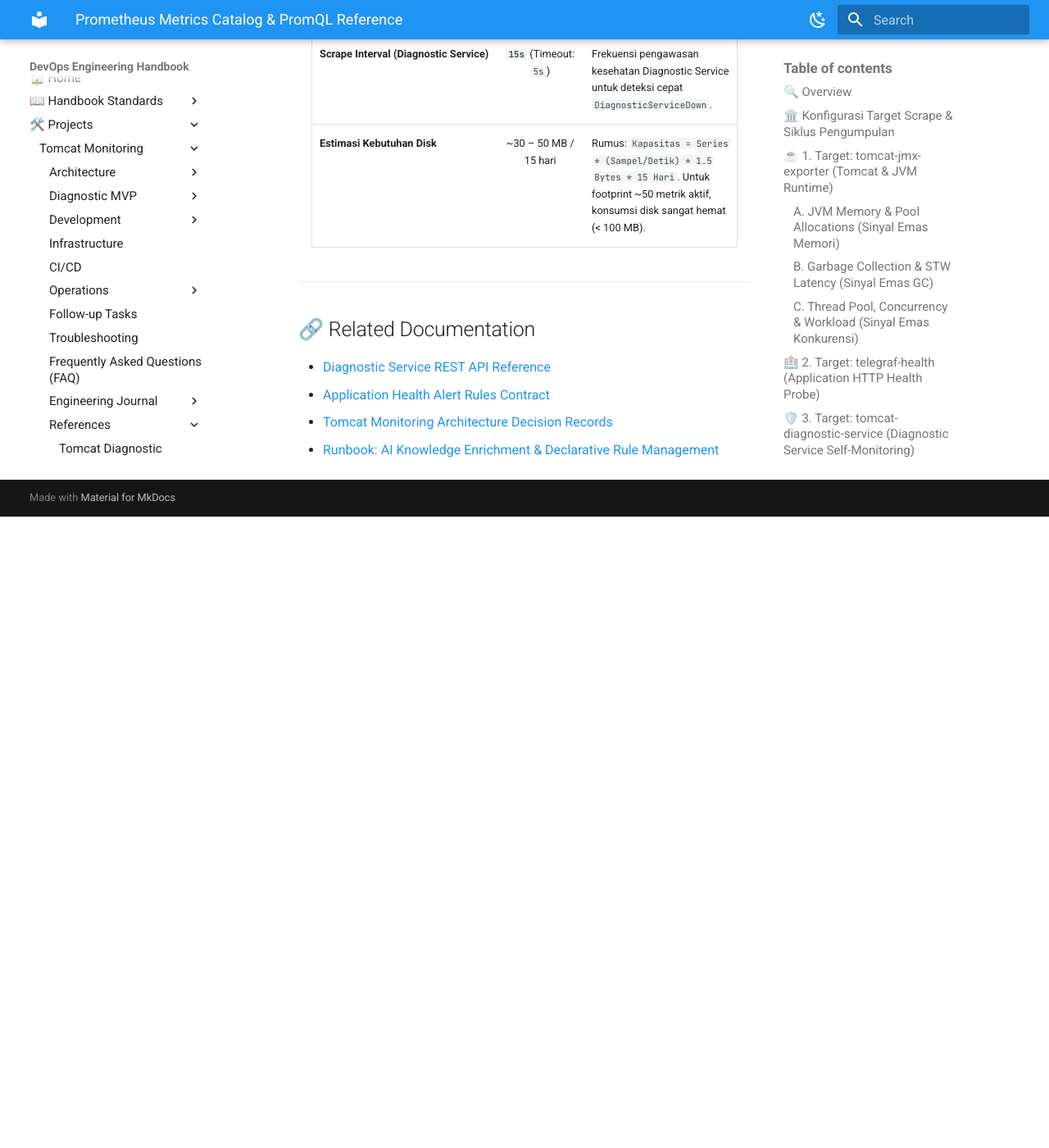
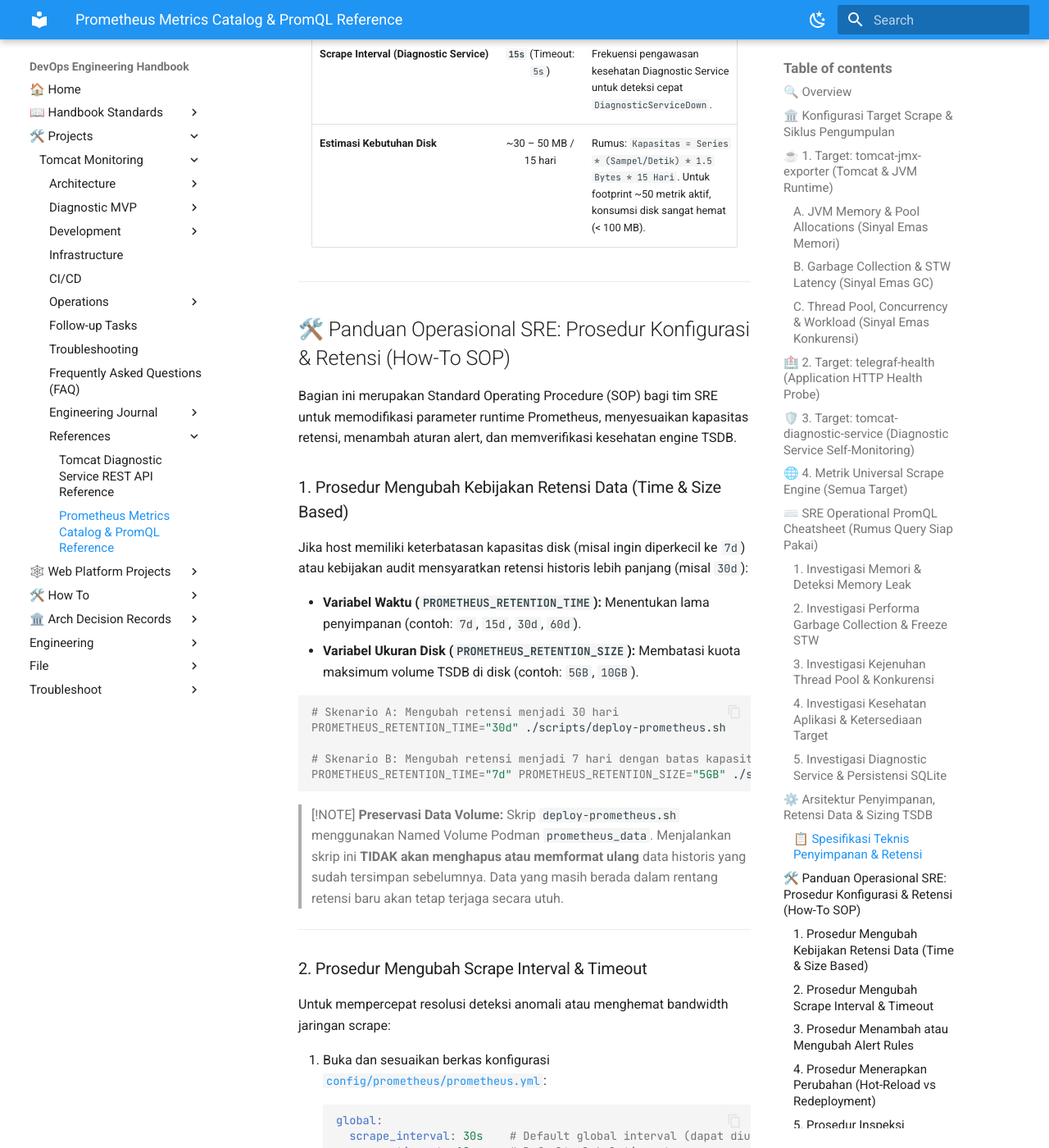
Before and after one commit to edkas07-oss/devops-handbook, an MkDocs documentation site: the page built from docs/projects/tomcat-monitoring/references/prometheus-metrics-catalog.md, in a window 1280 px wide and 1400 px high, scrolled down 10866 px. Shown: the whole window at 82% size. Built offline with MkDocs 1.6.1 and Material for MkDocs 9.7.7, drawn with Linux system fonts in a browser that asks for light colours; before the commit the page ends 11496 px from its top, so only the background shows below that; some of the changed text lies outside the part shown.

Commit message:
docs: add SRE operations and configuration SOP to prometheus-metrics-catalog

````diff
--- a/docs/projects/tomcat-monitoring/references/prometheus-metrics-catalog.md
+++ b/docs/projects/tomcat-monitoring/references/prometheus-metrics-catalog.md
@@ -227,9 +227,125 @@ Prometheus menggunakan engine penyimpanan **Time Series Database (TSDB)** yang d
 
 ---
 
+## 🛠️ Panduan Operasional SRE: Prosedur Konfigurasi & Retensi (How-To SOP)
+
+Bagian ini merupakan Standard Operating Procedure (SOP) bagi tim SRE untuk memodifikasi parameter runtime Prometheus, menyesuaikan kapasitas retensi, menambah aturan alert, dan memverifikasi kesehatan engine TSDB.
+
+### 1. Prosedur Mengubah Kebijakan Retensi Data (Time & Size Based)
+
+Jika host memiliki keterbatasan kapasitas disk (misal ingin diperkecil ke `7d`) atau kebijakan audit mensyaratkan retensi historis lebih panjang (misal `30d`):
+
+- **Variabel Waktu (`PROMETHEUS_RETENTION_TIME`):** Menentukan lama penyimpanan (contoh: `7d`, `15d`, `30d`, `60d`).
+- **Variabel Ukuran Disk (`PROMETHEUS_RETENTION_SIZE`):** Membatasi kuota maksimum volume TSDB di disk (contoh: `5GB`, `10GB`).
+
+```bash
+# Skenario A: Mengubah retensi menjadi 30 hari
+PROMETHEUS_RETENTION_TIME="30d" ./scripts/deploy-prometheus.sh
+
+# Skenario B: Mengubah retensi menjadi 7 hari dengan batas kapasitas 5 GB
+PROMETHEUS_RETENTION_TIME="7d" PROMETHEUS_RETENTION_SIZE="5GB" ./scripts/deploy-prometheus.sh
+```
+
+> [!NOTE]
+> **Preservasi Data Volume:**
+> Skrip `deploy-prometheus.sh` menggunakan Named Volume Podman `prometheus_data`. Menjalankan skrip ini **TIDAK akan menghapus atau memformat ulang** data historis yang sudah tersimpan sebelumnya. Data yang masih berada dalam rentang retensi baru akan tetap terjaga secara utuh.
+
+---
+
+### 2. Prosedur Mengubah Scrape Interval & Timeout
+
+Untuk mempercepat resolusi deteksi anomali atau menghemat bandwidth jaringan scrape:
+
+1. Buka dan sesuaikan berkas konfigurasi [`config/prometheus/prometheus.yml`](file:///home/eddywiyatno/git/tomcat-monitoring/config/prometheus/prometheus.yml):
+   ```yaml
+   global:
+     scrape_interval: 30s    # Default global interval (dapat diubah ke 15s)
+     scrape_timeout: 10s     # Default global timeout
+
+   scrape_configs:
+     - job_name: "tomcat-jmx-exporter"
+       scrape_interval: 15s  # Khusus job JMX Exporter
+   ```
+2. Validasi sintaks konfigurasi menggunakan promtool:
+   ```bash
+   promtool check config config/prometheus/prometheus.yml
+   ```
+3. Terapkan perubahan tanpa restart container (*Zero Downtime*) dengan langkah Hot-Reload di bawah.
+
+---
+
+### 3. Prosedur Menambah atau Mengubah Alert Rules
+
+Jika tim SRE ingin menyesuaikan ambang batas (*threshold*) alert atau menambahkan aturan deteksi baru:
+
+1. Modifikasi atau tambahkan aturan pada direktori `config/prometheus/rules/` (misalnya [`jvm-workload-performance.yml`](file:///home/eddywiyatno/git/tomcat-monitoring/config/prometheus/rules/jvm-workload-performance.yml)).
+2. Jalankan unit test promtool untuk memverifikasi logika transisi firing/resolved:
+   ```bash
+   promtool test rules config/prometheus/tests/*.test.yml
+   ```
+3. Jalankan validator statis repositori:
+   ```bash
+   ./scripts/validate-prometheus.sh
+   ```
+4. Terapkan perubahan ke runtime via Hot-Reload.
+
+---
+
+### 4. Prosedur Menerapkan Perubahan (Hot-Reload vs Redeployment)
+
+#### A. Metode Hot-Reload (Rekomendasi Utama — Zero Downtime)
+Gunakan metode ini ketika hanya memperbarui `prometheus.yml` atau berkas rule di `rules/*.yml`:
+
+```bash
+# 1. Sinkronkan berkas konfigurasi ke Named Volume Prometheus
+./scripts/initialize-prometheus-volumes.sh ~/.local/share/tomcat-monitoring/jmx-exporter-tls/server.crt
+
+# 2. Trigger reload via endpoint HTTP lifecycle Prometheus
+curl -X POST http://127.0.0.1:9090/-/reload
+```
+
+*Verifikasi log runtime:*
+```bash
+podman logs --tail 20 prometheus | grep "Completed loading of configuration file"
+```
+
+#### B. Metode Redeployment (Jika Mengubah Retensi atau Opsi Container)
+Gunakan metode ini jika mengubah variabel retensi (`PROMETHEUS_RETENTION_TIME`/`PROMETHEUS_RETENTION_SIZE`) atau port binding:
+
+```bash
+./scripts/deploy-prometheus.sh
+```
+
+---
+
+### 5. Prosedur Inspeksi Kapasitas & TSDB Health Check
+
+Untuk memastikan engine TSDB berjalan optimal dan tidak mengalami kebocoran kapasitas:
+
+1. **Pemeriksaan via Prometheus Web UI:**
+   Buka browser ke `http://<host>:9090/status` lalu pilih tab **TSDB Status**. Halaman ini menyajikan metrik kardinalitas label tertinggi dan rincian chunk block aktif.
+2. **Kueri PromQL Diagnostik TSDB:**
+   ```promql
+   # Laju penambahan sampel per detik ke Head Block
+   rate(prometheus_tsdb_head_samples_appended_total[5m])
+
+   # Total ukuran penyimpanan blok TSDB di disk (Bytes)
+   prometheus_tsdb_storage_blocks_bytes
+
+   # Jumlah tombstone / rekam jejak penghapusan data kadaluwarsa
+   prometheus_tsdb_tombstones_applied_total
+   ```
+3. **Pemeriksaan Ukuran Disk Mountpoint di Host:**
+   ```bash
+   mountpoint=$(podman volume inspect prometheus_data --format '{{.Mountpoint}}')
+   du -sh "${mountpoint}"
+   ```
+
+---
+
 ## 🔗 Related Documentation
 
 - [Diagnostic Service REST API Reference](diagnostic-service-rest-api-reference.md)
-- [Application Health Alert Rules Contract](../../diagnostic-mvp/requirements-traceability.md)
+- [Application Health Alert Rules Contract](../diagnostic-mvp/requirements-traceability.md)
 - [Tomcat Monitoring Architecture Decision Records](../../../adr/tomcat-monitoring/index.md)
 - [Runbook: AI Knowledge Enrichment & Declarative Rule Management](../operations/ai-knowledge-enrichment-and-rule-management-runbook.md)
````
